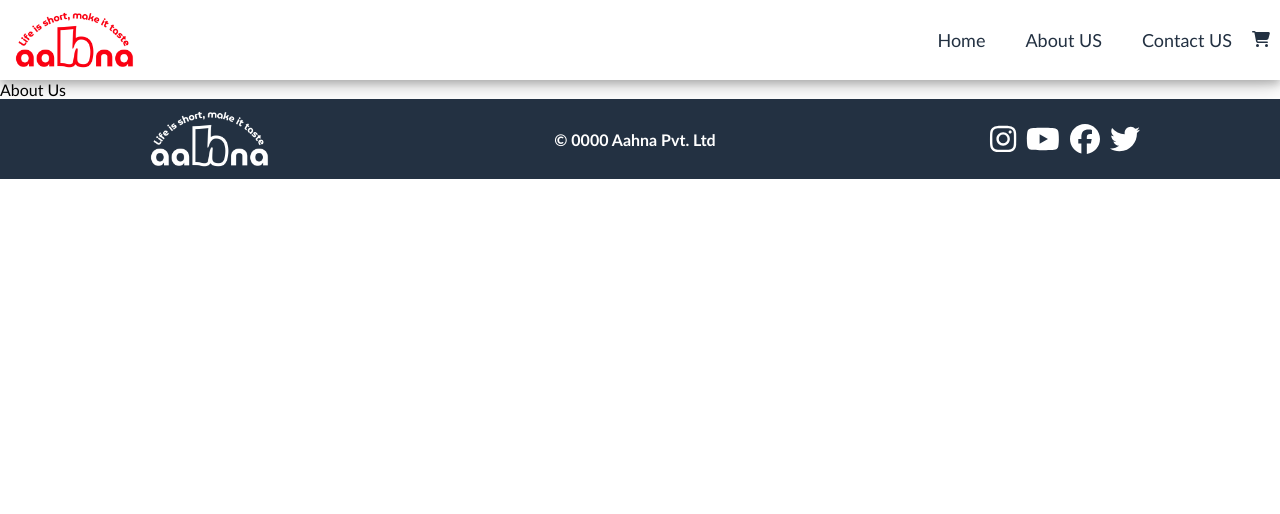
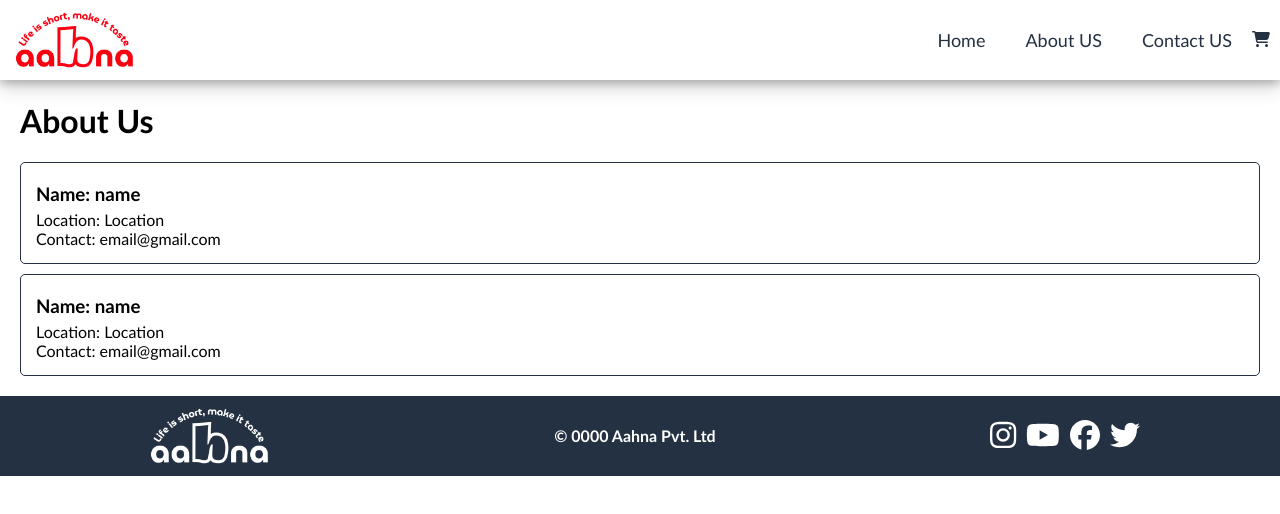
Before and after one commit to hajivalid/Aahna-Foods, a React (Vite) app: page /about in a window 1280 px wide. Shown: the top 514 px of the page. Built offline with nearby package versions, Linux system fonts and the light colour scheme; no server answers.

Commit message:
class based components

```diff
--- a/index.css
+++ b/index.css
@@ -236,6 +236,20 @@ body{
    background-size: 1200px 100%;
 }
 
+.aboutUs{
+   margin: 20px;
+}
+.aboutCard{
+   padding: 15px;
+    border: 1px solid #233142;
+    border-radius: 5px;
+    margin-bottom: 10px;
+}
+.aboutCard h3{
+   margin: 5px 0px;
+
+}
+
 @-webkit-keyframes shimmer {
    0% {
        background-position: -100% 0;
--- a/src/components/AboutUs.js
+++ b/src/components/AboutUs.js
@@ -1,6 +1,15 @@
-const AboutUs = () =>{
-    return(
-        <div>About Us</div>
-    );
-};
-export default AboutUs;
+import { Component } from "react";
+import User from "./user";
+
+class About extends Component {
+    render(){
+        return (
+            <div className="aboutUs">
+                <h1>About Us</h1>
+                <User name={'name'} location={'Location'} contact={'email'}/>
+                <User name={'name'} location={'Location'} contact={'email'}/>
+            </div>
+        );
+    }
+}
+export default About;
--- a/src/components/MenuItem/MenuItem.styled.js
+++ b/src/components/MenuItem/MenuItem.styled.js
@@ -6,7 +6,7 @@ export const Itemcard = styled.div`
     align-items: center;
     justify-content: space-between;
     padding: 10px 0px;
-    border-top: 2px solid #233142;
+    border-top: 1px solid #233142;
 }
 & .itemInfo{
     width: 75%;
--- a/src/components/RestaurantMenu/RestaurantMenu.styled.js
+++ b/src/components/RestaurantMenu/RestaurantMenu.styled.js
@@ -9,7 +9,7 @@ export const RestInfoStyle = styled.div`
 
     .restInfo {
       display: flex;
-      align-items: baseline;
+      align-items: end;
       justify-content: space-between;
       margin-bottom: 20px;
     }
@@ -25,6 +25,11 @@ export const RestInfoStyle = styled.div`
         border: 1px solid #233142;
         border-radius: 5px;
         width: 60%;
+        & .rating{
+          color: #267e3e;
+          font-weight: 600;
+          padding: 5px;
+        }
     }
     .restRating{
         display: grid;
--- /dev/null
+++ b/src/components/user.js
@@ -0,0 +1,38 @@
+import { Component } from "react";
+
+
+class User extends Component {
+    constructor(props){
+        console.log('constructor');
+        super(props);
+        this.state = {
+            name: this.props.name,
+            location: this.props.location,
+            login: this.props.contact
+        }
+    }
+    componentDidMount(){
+        console.log('componentDidMount');
+        fetch("https://api.github.com/users/hajivalid")
+          .then((response) => response.json())
+          .then((data) => {
+            this.setState(data);
+        });
+    }
+    componentDidUpdate(){
+        console.log('componentDidUpdate');
+    }
+
+    render(){
+        console.log('render');
+        const {name, location, login} = this.state;
+        return (
+            <div className="aboutCard">
+                <h3>Name: {name}</h3>
+                <div>Location: {location}</div>
+                <div>Contact: {login}@gmail.com</div>
+            </div>
+        );
+    }
+}
+export default User;
```
